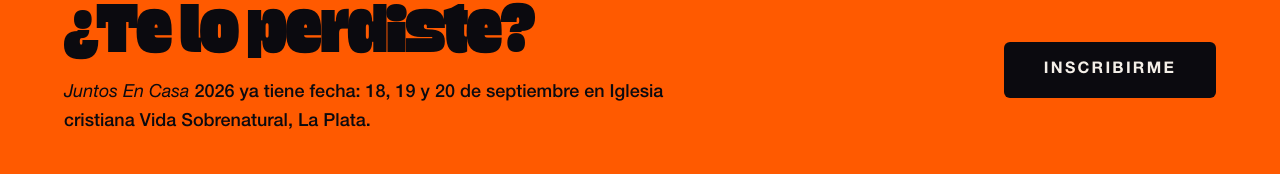
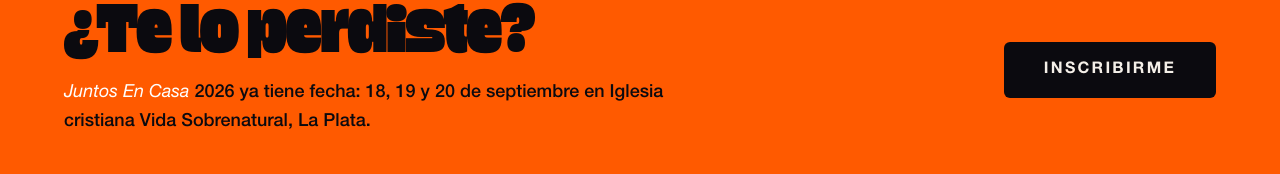
Before and after one commit to sans6114/juntos-en-casa-fieles, a Next.js app: page /contenidos in a window 1280 px wide. Shown: the part 2554-2728 px from the top of the page. Built offline with nearby package versions, Linux system fonts and the light colour scheme; no server answers; the database is empty.

Commit message:
fix(brand): fuerza texto blanco en BrandName sobre campo-fuego

```diff
--- a/src/app/(external)/contenidos/page.tsx
+++ b/src/app/(external)/contenidos/page.tsx
@@ -54,7 +54,7 @@
                 ¿Te lo perdiste?
               </h2>
               <p className="mt-5 text-pretty text-base font-medium leading-relaxed md:text-lg">
-                <BrandName>Juntos En Casa</BrandName> 2026 ya tiene fecha: 18, 19 y 20 de
+                <BrandName className="!text-white">Juntos En Casa</BrandName> 2026 ya tiene fecha: 18, 19 y 20 de
                 septiembre en Iglesia cristiana Vida Sobrenatural, La Plata.
               </p>
             </div>
--- a/src/components/external/productos/DondeConseguir.tsx
+++ b/src/components/external/productos/DondeConseguir.tsx
@@ -8,7 +8,7 @@
           <SectionHeading eyebrow="Cómo conseguirlas" title="Se venden solo en el stand" />
           <p className="mt-5 text-pretty text-base font-medium leading-relaxed md:text-lg">
             No hay venta online: los productos se consiguen únicamente en el stand de{" "}
-            <BrandName>Juntos En Casa</BrandName>, durante los tres días de la conferencia.
+            <BrandName className="!text-white">Juntos En Casa</BrandName>, durante los tres días de la conferencia.
           </p>
           <p className="jec-mono mt-4 text-sm font-bold uppercase tracking-[0.14em]">
             18, 19 y 20 de septiembre · La Plata
```
